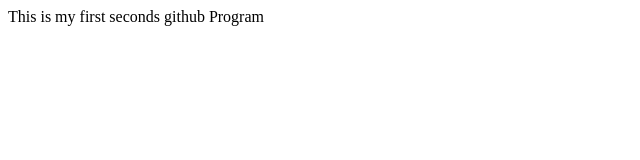
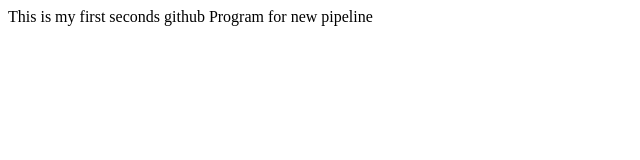
Before and after one commit to cse019/CodeDeployTest, a plain HTML site: page index.html in a window 1280 px wide. Shown: the whole page, without its empty margins (0-640 px from the left). Drawn offline with Linux system fonts and the light colour scheme.

Commit message:
Update index.html

```diff
--- a/index.html
+++ b/index.html
@@ -1 +1 @@
-<html><body>This is my first seconds github Program</body></html>
+<html><body>This is my first seconds github Program for new pipeline</body></html>
```
